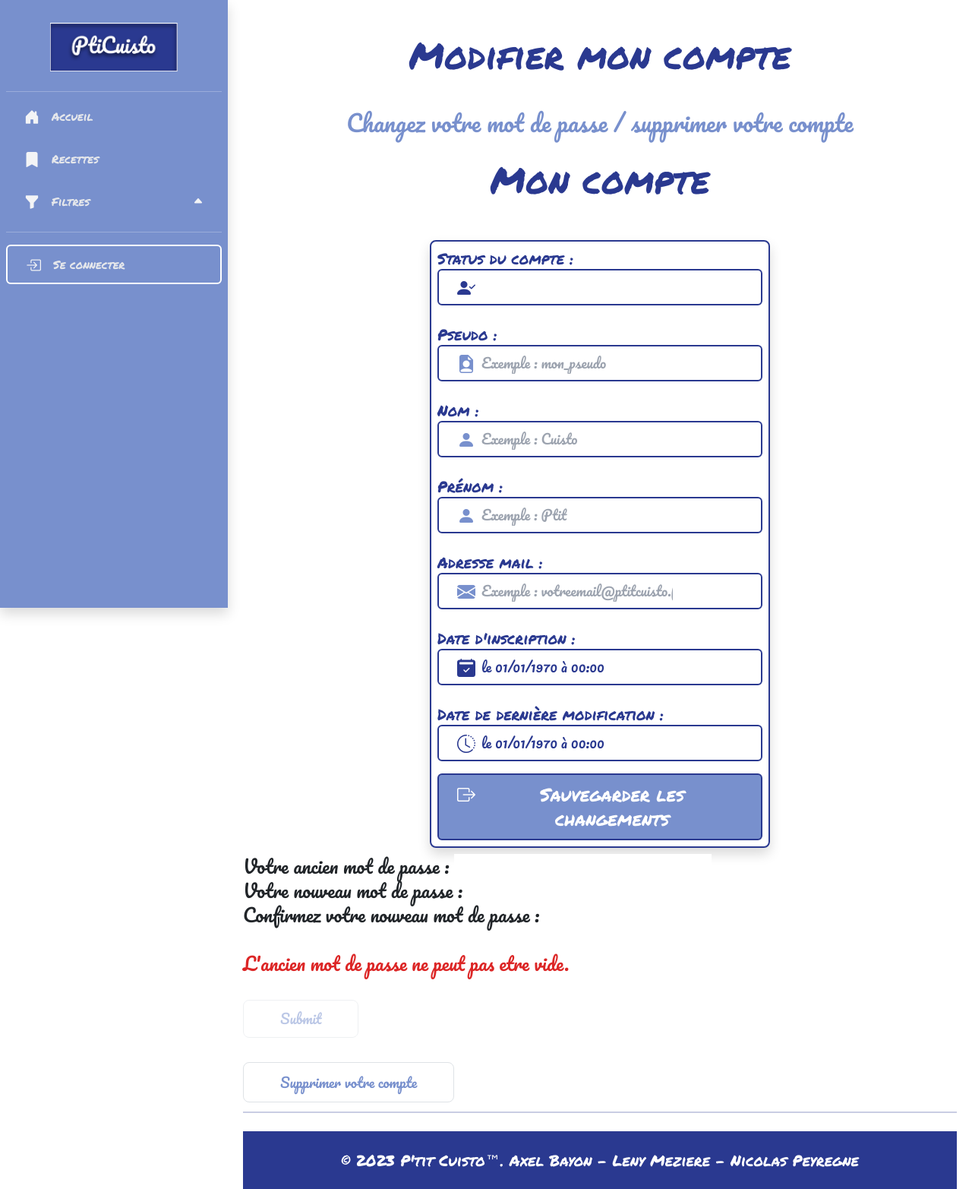
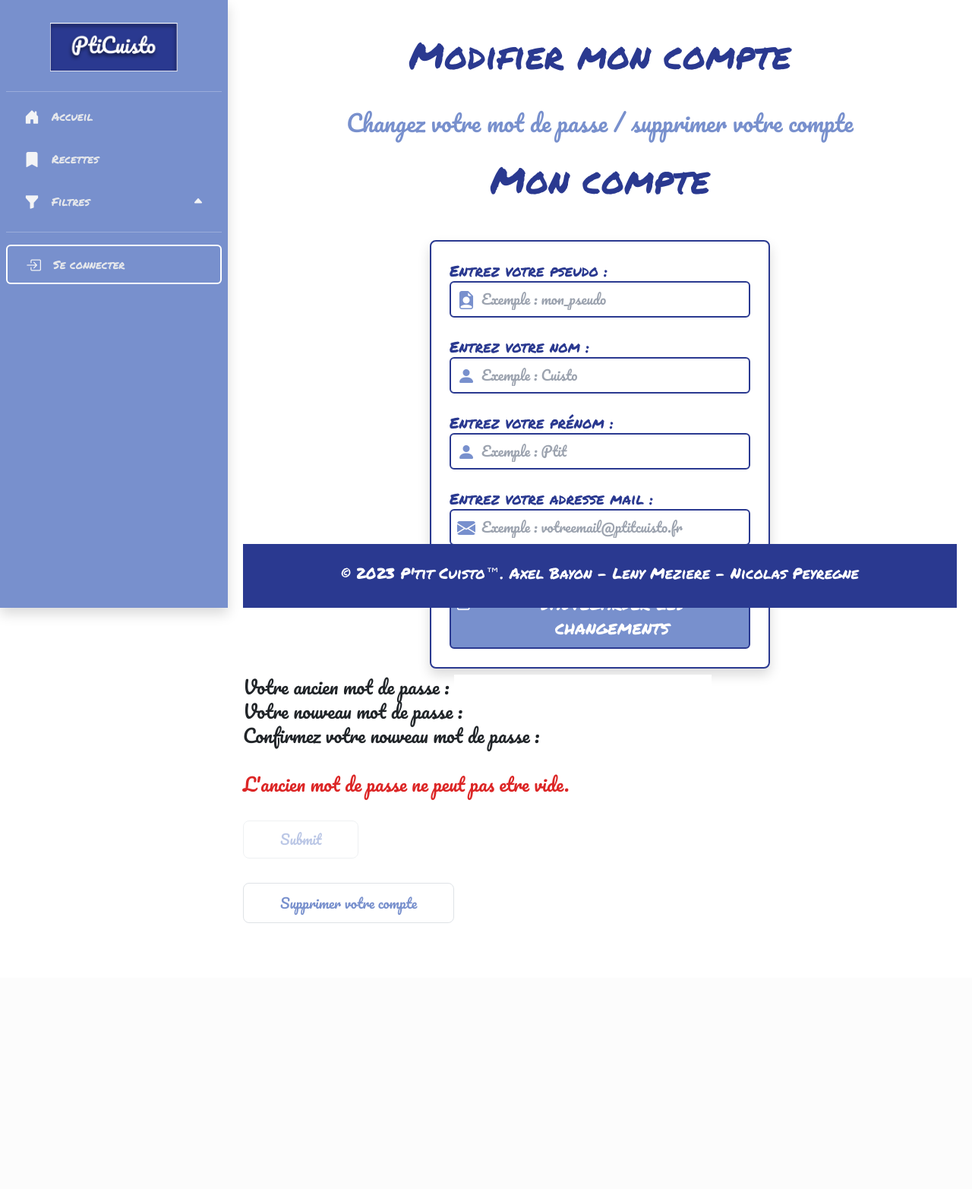
Before and after one commit to KSR0/TD1_FORK_PtitCuisto, a PHP site: template views/modification_compte.php in a window 1280 px wide. Shown: the whole page at 76% size. After the commit the page ends 1215 px from the top, so only its background shows below. Run offline with PHP 8.4, Linux system fonts and the light colour scheme; the template is opened without the code that fills it, so the values that code supplies are empty; style sheets or scripts are compiled from the project's sources; some libraries are stand-ins or nearby versions.

Commit message:
Account modification page v2 + correction of the style of many pages

```diff
--- a/views/footer.php
+++ b/views/footer.php
@@ -1,10 +1,8 @@
 
 
-<hr class="border-2 border-charte_bleu_fonce my-4 mx-auto">
-
-<div class="w-full bg-charte_bleu_fonce max-w-screen-xl mx-auto p-4 md:py-8">
+<div class="w-full bg-charte_bleu_fonce max-w-screen-xl mx-auto px-2 pt-4 md:py-8">
     <p class="text-charte_blanc block text-xl font-permanent_marker text-center">© 2023
         <a href="index.php" class="hover:underline hover:text-charte_bleu_clair" title="Aller à l'accueil">P'tit Cuisto™</a>.
         Axel Bayon - Leny Meziere - Nicolas Peyregne
-</p>
+    </p>
 </div>
--- a/views/modification_compte.php
+++ b/views/modification_compte.php
@@ -18,74 +18,47 @@
 
                 <div class='w-full bg-white rounded-lg shadow md:mt-0 sm:max-w-md xl:p-0'>
 
-                    <div class='border-2 border-charte_bleu_fonce rounded-lg p-2 space-y-4 md:space-y-6 sm:p-8'>
+                    <div class='border-2 border-charte_bleu_fonce rounded-lg p-4 space-y-4 md:space-y-6 sm:p-8'>
 
                         <form action='index.php?action=requete_creation_compte' id='signupForm' method='post' class='space-y-4 md:space-y-6'>
 
                             <div>
-                                <label for='statut' class='text-charte_bleu_fonce block font-permanent_marker text-xl font-medium'>Status du compte :</label>
+                                <label for='pseudo' class='text-charte_bleu_fonce block font-permanent_marker text-xl font-medium'>Entrez votre pseudo :</label>
 
-                                <div class='text-charte_bleu_fonce cursor-not-allowed py-1.5 flex items-center rounded-md px-4 duration-300 border-2 border-charte_bleu_fonce'>
-                                    <i class='bi bi-person-check-fill'></i>
-                                    <p name='statut' id='statut' class='text-lg ml-2 focus:outline-none'>" . $compte->sta_intitule . "</p>
+                                <div class='text-charte_bleu_clair py-1.5 flex items-center rounded-md px-2 duration-300 border-2 border-charte_bleu_fonce'>
+                                    <i class='bi bi-file-earmark-person-fill'></i>
+                                    <input type='pseudo' name='pseudo' id='pseudo' class='text-lg w-full ml-2 focus:outline-none' value='$compte->user_pseudo' placeholder='Exemple : mon_pseudo' required=''/>
                                 </div>
                             </div>
 
                             <div>
-                                <label for='pseudo' class='text-charte_bleu_fonce block font-permanent_marker text-xl font-medium'>Pseudo :</label>
+                                <label for='nom' class='text-charte_bleu_fonce block font-permanent_marker text-xl font-medium'>Entrez votre nom :</label>
 
-                                <div class='text-charte_bleu_clair py-1.5 flex items-center rounded-md px-4 duration-300 border-2 border-charte_bleu_fonce'>
-                                    <i class='bi bi-file-earmark-person-fill'></i>
-                                    <input type='pseudo' name='pseudo' id='pseudo' class='text-lg ml-2 focus:outline-none' value='$compte->user_pseudo' placeholder='Exemple : mon_pseudo' required=''/>
+                                <div class='text-charte_bleu_clair py-1.5 flex items-center rounded-md px-2 duration-300 border-2 border-charte_bleu_fonce'>
+                                    <i class='bi bi-person-fill'></i>
+                                    <input type='nom' name='nom' id='nom' class='text-lg w-full ml-2 focus:outline-none' value='$compte->user_nom' placeholder='Exemple : Cuisto' required=''/>
                                 </div>
                             </div>
 
                             <div>
-                                <label for='nom' class='text-charte_bleu_fonce block font-permanent_marker text-xl font-medium'>Nom :</label>
+                                <label for='prenom' class='text-charte_bleu_fonce block font-permanent_marker text-xl font-medium'>Entrez votre prénom :</label>
 
-                                <div class='text-charte_bleu_clair py-1.5 flex items-center rounded-md px-4 duration-300 border-2 border-charte_bleu_fonce'>
+                                <div class='text-charte_bleu_clair py-1.5 flex items-center rounded-md px-2 duration-300 border-2 border-charte_bleu_fonce'>
                                     <i class='bi bi-person-fill'></i>
-                                    <input type='nom' name='nom' id='nom' class='text-lg ml-2 focus:outline-none' value='$compte->user_nom' placeholder='Exemple : Cuisto' required=''/>
+                                    <input type='prenom' name='prenom' id='prenom' class='text-lg w-full ml-2 focus:outline-none' value='$compte->user_prenom' placeholder='Exemple : Ptit' required=''/>
                                 </div>
                             </div>
 
                             <div>
-                                <label for='prenom' class='text-charte_bleu_fonce block font-permanent_marker text-xl font-medium'>Prénom :</label>
+                                <label for='email' class='text-charte_bleu_fonce block font-permanent_marker text-xl font-medium'>Entrez votre adresse mail :</label>
 
-                                <div class='text-charte_bleu_clair py-1.5 flex items-center rounded-md px-4 duration-300 border-2 border-charte_bleu_fonce'>
-                                    <i class='bi bi-person-fill'></i>
-                                    <input type='prenom' name='prenom' id='prenom' class='text-lg ml-2 focus:outline-none' value='$compte->user_prenom' placeholder='Exemple : Ptit' required=''/>
+                                <div class='text-charte_bleu_clair py-1.5 flex items-center rounded-md px-2 duration-300 border-2 border-charte_bleu_fonce'>
+                                    <i class='bi bi-envelope-fill'></i>
+                                    <input type='mail 'name='email' id='email' class='text-lg w-full ml-2 focus:outline-none' value='$compte->user_email' placeholder='Exemple : votreemail@ptitcuisto.fr' required=''/>
                                 </div>
                             </div>
 
-                            <div>
-                                <label for='email' class='text-charte_bleu_fonce block font-permanent_marker text-xl font-medium'>Adresse mail :</label>
-
-                                <div class='text-charte_bleu_clair py-1.5 flex items-center rounded-md px-4 duration-300 border-2 border-charte_bleu_fonce'>
-                                    <i class='bi bi-envelope-fill'></i>
-                                    <input type='mail 'name='email' id='email' class='text-lg ml-2 focus:outline-none' value='$compte->user_email' placeholder='Exemple : votreemail@ptitcuisto.fr' required=''/>
-                                </div>
-                            </div>
-
-                            <div>
-                                <label for='date_insc' class='text-charte_bleu_fonce block font-permanent_marker text-xl font-medium'>Date d'inscription :</label>
-
-                                <div class='text-charte_bleu_fonce cursor-not-allowed py-1.5 flex items-center rounded-md px-4 duration-300 border-2 border-charte_bleu_fonce'>
-                                    <i class='bi bi-calendar2-check-fill'></i>
-                                    <p class='text-lg ml-2 focus:outline-none'> le " . date("d/m/Y à H:i", strtotime($compte->user_date_ins)) . "</p>
-                                </div>
-                            </div>
-
-                            <div>
-                                <label for='date_crea' class='text-charte_bleu_fonce block font-permanent_marker text-xl font-medium'>Date de dernière modification :</label>
-
-                                <div class='text-charte_bleu_fonce cursor-not-allowed py-1.5 flex items-center rounded-md px-4 duration-300 border-2 border-charte_bleu_fonce'>
-                                    <i class='bi bi-clock-history'></i>
-                                    <p class='text-lg ml-2 focus:outline-none'> le " . date("d/m/Y à H:i", strtotime($compte->user_date_modif)) . "</p>
-                                </div>
-                            </div>
-
-                            <button class='font-permanent_marker cursor-pointer p-2.5 mt-3 flex justify-center rounded-md px-4 duration-300 border-2 border-charte_bleu_fonce text-charte_blanc mx-auto bg-charte_bleu_clair hover:border-charte_bleu_clair hover:bg-charte_bleu_fonce'>
+                            <button class='font-permanent_marker cursor-pointer p-2.5 mt-5 flex justify-center rounded-md px-2 duration-300 border-2 border-charte_bleu_fonce text-charte_blanc mx-auto bg-charte_bleu_clair hover:border-charte_bleu_clair hover:bg-charte_bleu_fonce'>
                                 <i class='bi bi-box-arrow-right'></i>
                                 <p class='ml-2'>Sauvegarder les changements</p>
                             </button>
--- a/views/template.php
+++ b/views/template.php
@@ -39,7 +39,7 @@
             <?= $content?>
         </main>
 
-        <footer class="lg:pl-80 min-[320px]:pl-5 md:pl-5 pr-5">
+        <footer class="lg:pl-80 min-[320px]:pl-5 md:pl-5 pr-5 sticky bottom-0">
             <?php
                 require_once('footer.php');
 	        ?>
```
Also changed, not shown: views/connexion_compte.php (+11 -12 lines), views/creation_compte.php (+22 -26 lines), views/mon_compte.php (+10 -10 lines).
